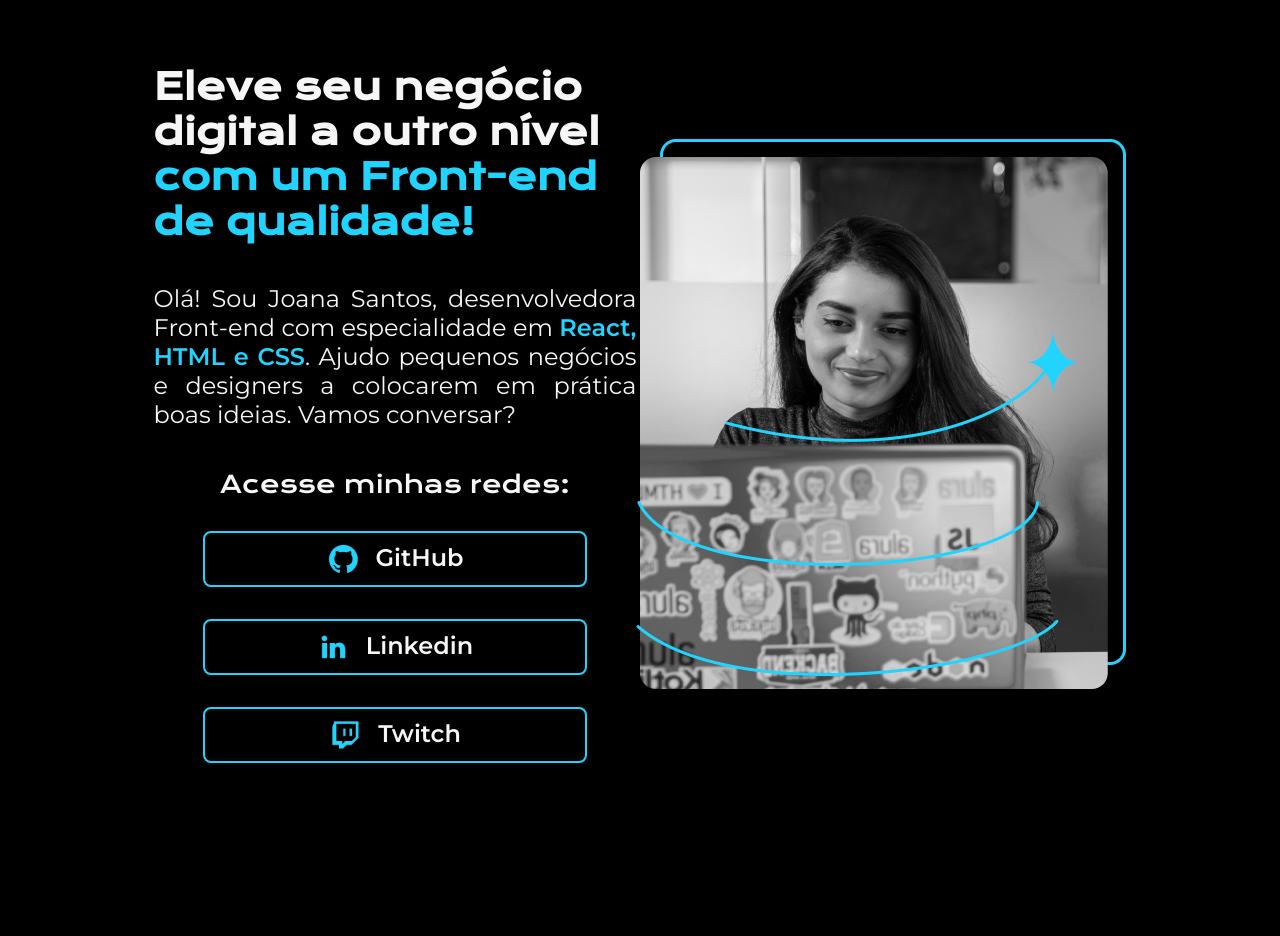
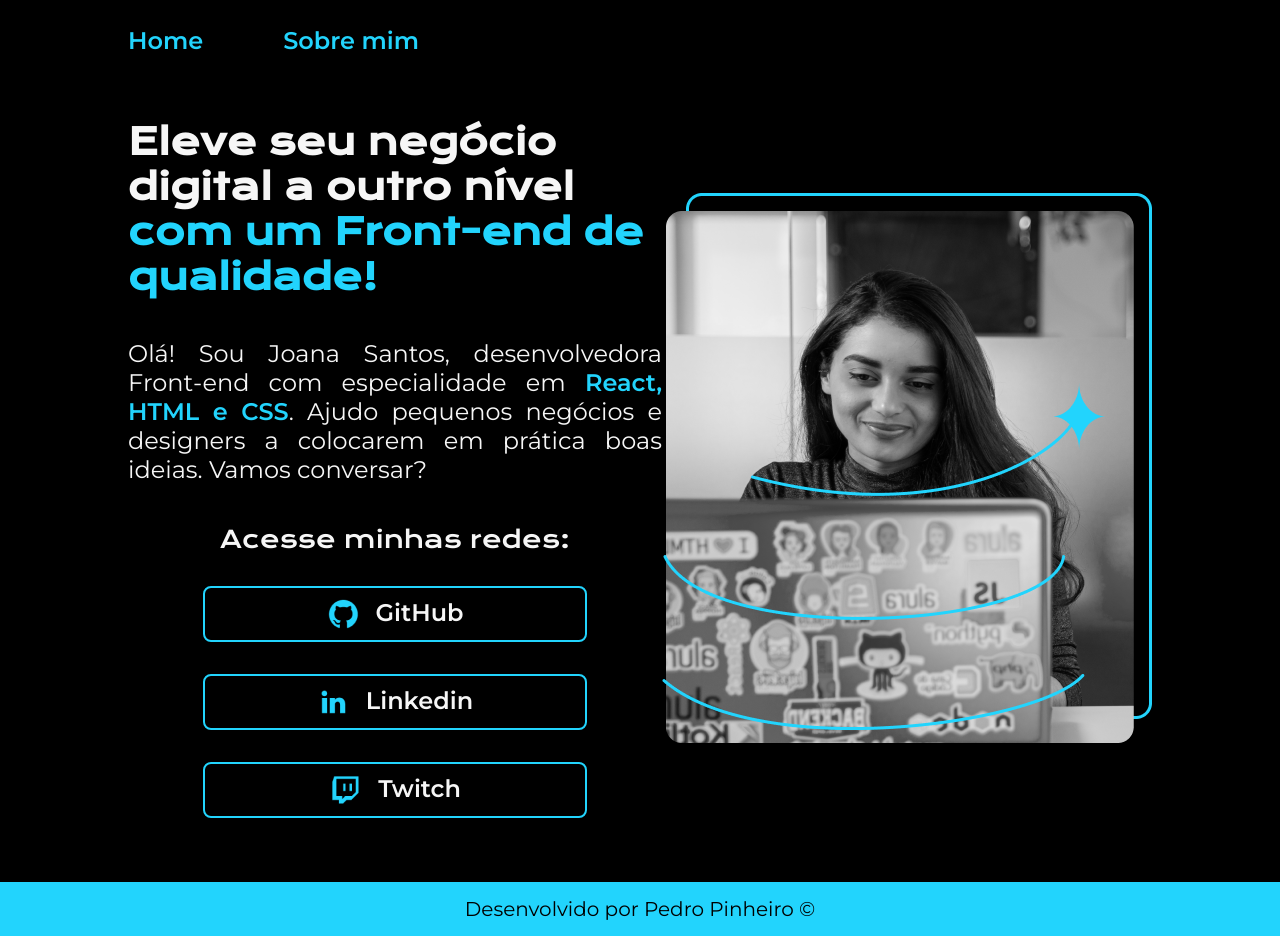
Before and after one commit to pedrohpp-dev/portfolio-alura, a plain HTML site: page index.html in a window 1280 px wide. Before the commit the page ends 800 px from the top, so only its background shows below. Drawn offline with nearby package versions, Linux system fonts and the light colour scheme.

Commit message:
Update no arquivo index.html e style.css
Realizado update no arquivo index.html e style.css. Realizado  a criação de uma nova página about.html.

```diff
--- a/index.html
+++ b/index.html
@@ -8,8 +8,11 @@
     <link rel="stylesheet" href="src/style/style.css">
 </head>
 <body>
-    <header>
-
+    <header class="cabecalho">
+        <nav class="cabecalho-menu">
+            <a class="cabecalho-menu-link" href="index.html" target="_self">Home</a>
+            <a class="cabecalho-menu-link" href="about.html" target="_self">Sobre mim</a>
+        </nav>
     </header>
 
     <main class="container">
@@ -35,8 +38,8 @@
         <img src="src/assets/Imagem.png" alt="Foto da Joana Santos">
     </main>
 
-    <footer>
-
+    <footer class="rodape">
+        <p>Desenvolvido por <a class="rodape-link" href="https://www.linkedin.com/in/pedrohpp-dev/" target="_blank">Pedro Pinheiro</a> &#169;</p>
     </footer>
 </body>
 </html>
--- a/src/style/style.css
+++ b/src/style/style.css
@@ -9,14 +9,30 @@
 }
 
 body {
-    height: calc(100vh - 154px);
     background-color: #000000;
     color:#F6F6F6;
     box-sizing: border-box;
 }
 
+.cabecalho {
+    padding: 2% 0% 0% 10%;
+}
+
+.cabecalho-menu {
+    display: flex;
+    gap: 80px;
+}
+
+.cabecalho-menu-link {
+    color: #22D4FD;
+    font-family: 'Montserrat', sans-serif;
+    font-weight: 600;
+    font-size: 24px;
+    text-decoration: none;
+}
+
 .container {
-    margin: 5% 12% 7% 12%;
+    padding: 5% 10%;
     display: flex;
     align-items: center;
     justify-content: space-between;
@@ -24,7 +40,7 @@ body {
 }
 
 .container-conteudo {
-    width: 600px;
+    width: 615px;
     display: flex;
     flex-direction: column;
     gap: 40px;
@@ -78,6 +94,22 @@ body {
     transform: scale(1.1);
 }
 
+.rodape {
+    color: #000000;
+    background-color: #22D4FD;
+    text-align: center;
+    font-family: 'Montserrat', sans-serif;
+    font-size: 20px;
+    font-weight: 400;
+    padding: 15px;
+}
+
+.rodape-link {
+    color: #000000;
+    font-family: 'Montserrat', sans-serif;
+    text-decoration: none;
+}
+
 .destaque {
     color: #22D4FD;
 }
```
Also changed, not shown: about.html (added, +31 -0 lines).
